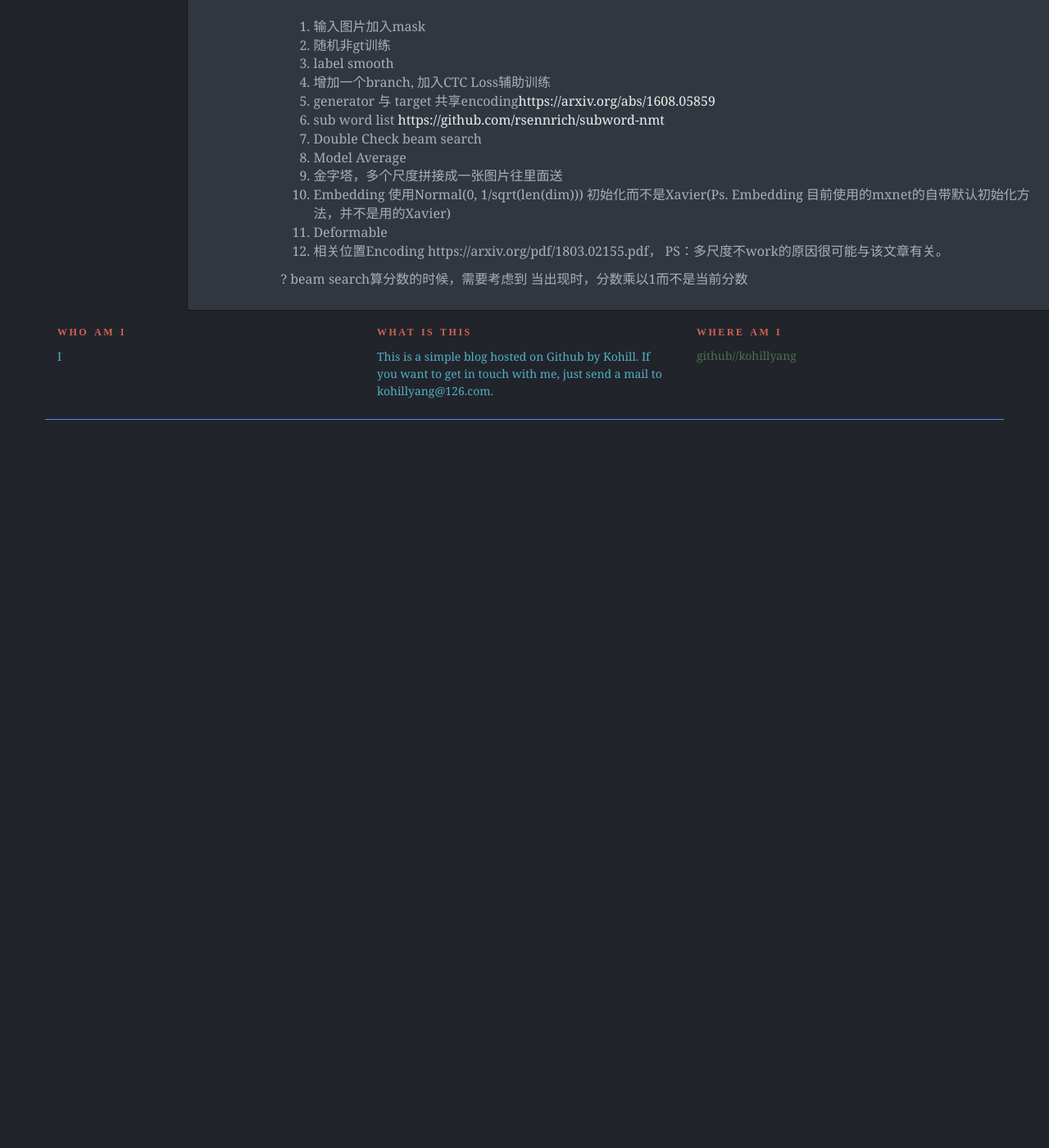
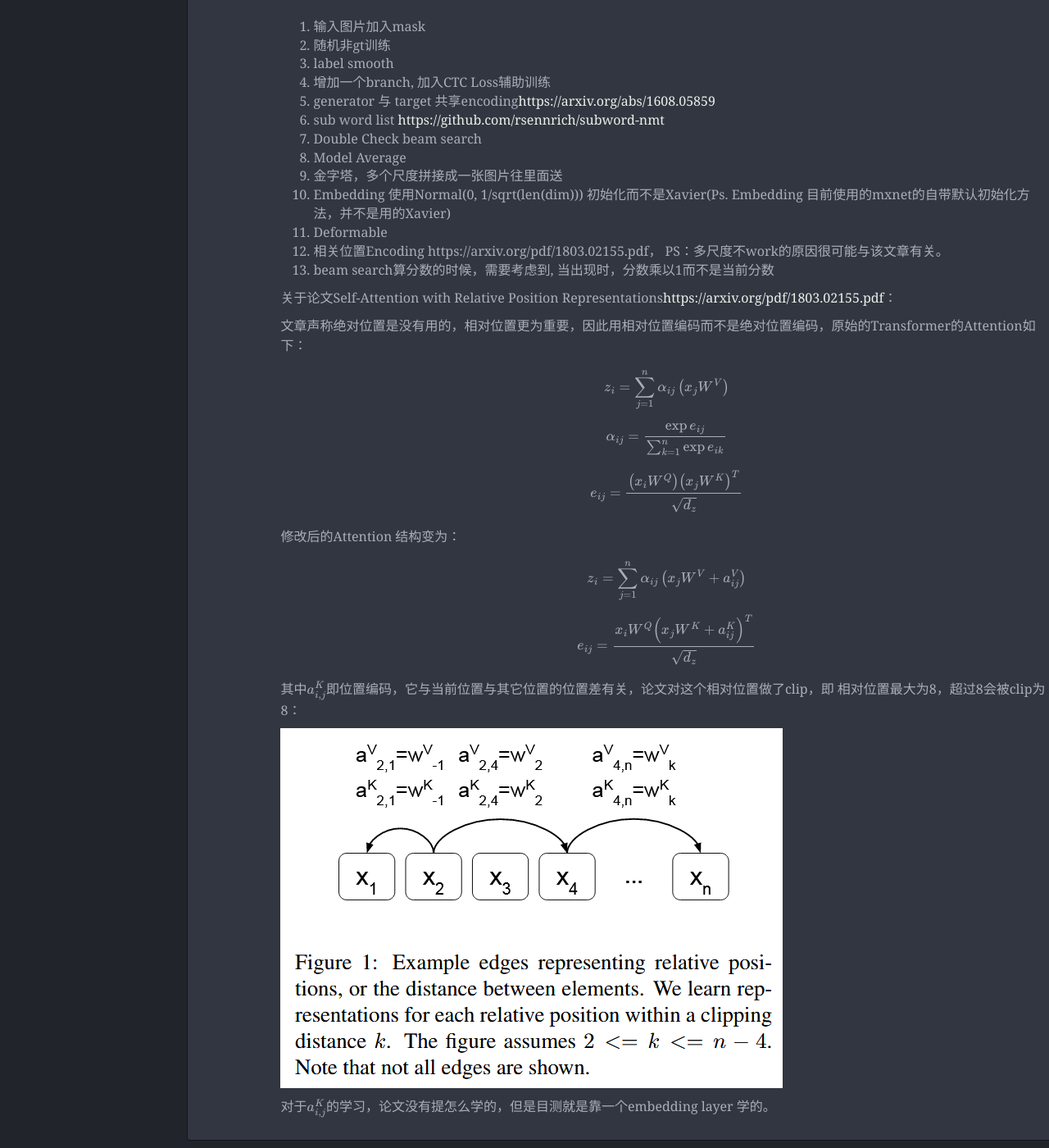
Before and after one commit to kohillyang/kohillyang, a Jekyll site: the page built from _posts/essaies/machineLearning/2020-3-4-transformer.md, in a window 1280 px wide and 1400 px high, scrolled down 4467 px. Shown: the whole window at 82% size. Built offline with Jekyll 4.4.1, drawn with Linux system fonts in a browser that asks for light colours; formulas are drawn with MathJax 3; comment, search, counter and statistics services are not loaded; before the commit the page ends 5007 px from its top, so only the background shows below that.

Commit message:
transformer update

```diff
--- a/_posts/essaies/machineLearning/2020-3-4-transformer.md
+++ b/_posts/essaies/machineLearning/2020-3-4-transformer.md
@@ -36,7 +36,27 @@ Attention:
 10. Embedding 使用Normal(0, 1/sqrt(len(dim))) 初始化而不是Xavier(Ps. Embedding 目前使用的mxnet的自带默认初始化方法，并不是用的Xavier)
 11. Deformable
 12. 相关位置Encoding https://arxiv.org/pdf/1803.02155.pdf， PS：多尺度不work的原因很可能与该文章有关。
+13. beam search算分数的时候，需要考虑到<END>, 当出现<END>时，分数乘以1而不是当前分数
 
+关于论文Self-Attention with Relative Position Representations<https://arxiv.org/pdf/1803.02155.pdf>：
 
-? beam search算分数的时候，需要考虑到<END>
-当出现<END>时，分数乘以1而不是当前分数
+文章声称绝对位置是没有用的，相对位置更为重要，因此用相对位置编码而不是绝对位置编码，原始的Transformer的Attention如下：
+
+$$z_{i}=\sum_{j=1}^{n} \alpha_{i j}\left(x_{j} W^{V}\right)$$
+
+$$\alpha_{i j}=\frac{\exp e_{i j}}{\sum_{k=1}^{n} \exp e_{i k}}$$
+
+$$ e_{i j}=\frac{\left(x_{i} W^{Q}\right)\left(x_{j} W^{K}\right)^{T}}{\sqrt{d_{z}}}$$
+
+修改后的Attention 结构变为：
+
+$$z_{i}=\sum_{j=1}^{n} \alpha_{i j}\left(x_{j} W^{V}+a_{i j}^{V}\right)$$
+
+$$e_{i j}=\frac{x_{i} W^{Q}\left(x_{j} W^{K}+a_{i j}^{K}\right)^{T}}{\sqrt{d_{z}}}$$
+
+其中$a_{i,j}^K$即位置编码，它与当前位置与其它位置的位置差有关，论文对这个相对位置做了clip，即
+相对位置最大为8，超过8会被clip为8：
+
+<img src="{{ site.github_cdn_prefix }}/transformer/2020-03-13-15-36-12.png" class="img-responsive"/>
+
+对于$a_{i,j}^K$的学习，论文没有提怎么学的，但是目测就是靠一个embedding layer 学的。
```
Also changed, not shown: assets/transformer/2020-03-13-15-36-12.png (added).
